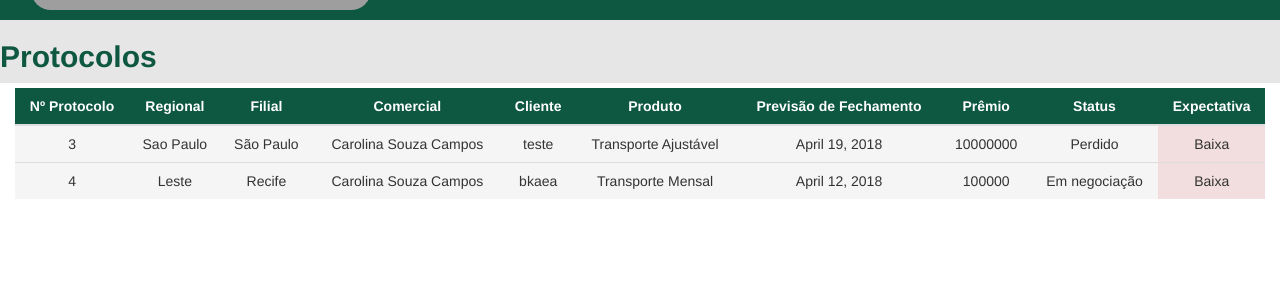
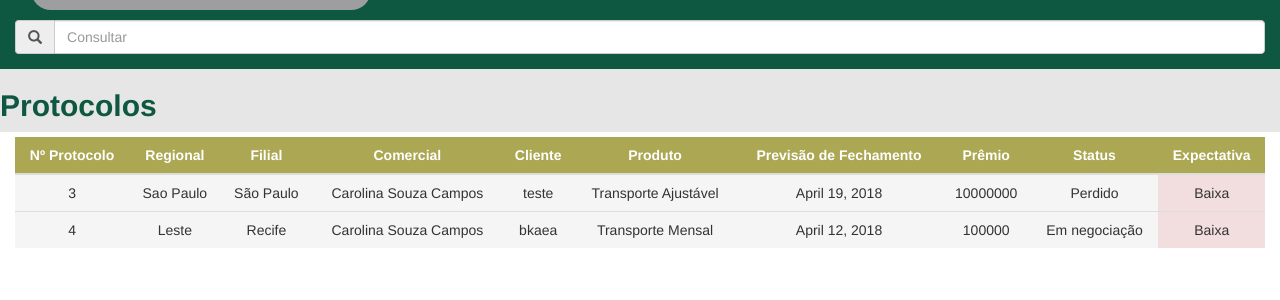
Before and after one commit to nicolasmelo1/berkley, a Django app: page /protocolos/protocolos/ in a window 1280 px wide. Shown: the part 82-382 px from the top of the page. Run offline with Django 3.2, Linux system fonts and the light colour scheme; data comes from the database, SQL or seed files in the repository; both versions use the stored data as it was after the commit; some libraries are stand-ins or nearby versions; grey boxes are pictures that could not be loaded.

Commit message:
Inserção de consulta na tabela de protocolos

```diff
--- a/templates/home/includes/home_include_form.html
+++ b/templates/home/includes/home_include_form.html
@@ -234,7 +234,7 @@
                     </div>
                     <div class="row">
                         <div class="col-sm-12">
-                            <input type="submit" name="salvar" style="background-color: #ffc000" class="btn btn-outline-secondary btn-block" value="Salvar"/>
+                            <input type="submit" name="salvar" style="background-color: #ff9900" class="btn btn-outline-secondary btn-block" value="Salvar"/>
                         </div>
                     </div>
                 </div>
--- a/templates/protocolos/includes/protocolos_include.html
+++ b/templates/protocolos/includes/protocolos_include.html
@@ -1,12 +1,24 @@
 {% block content %}
+    <head>
+        <meta name="viewport" content="width=device-width, initial-scale=1">
+        <title>Quicksearch e bootstrap</title>
+        <script src="https://code.jquery.com/jquery-3.1.1.js"></script>
+        <script src="https://maxcdn.bootstrapcdn.com/bootstrap/3.3.7/js/bootstrap.min.js"></script>
+        <script src="https://cdnjs.cloudflare.com/ajax/libs/jquery.quicksearch/2.3.1/jquery.quicksearch.js"></script>
+        <link rel="stylesheet" href="https://maxcdn.bootstrapcdn.com/bootstrap/3.3.7/css/bootstrap.min.css">
+    </head>
+    <div class="form-group input-group">
+        <span class="input-group-addon"><i class="glyphicon glyphicon-search"></i></span>
+        <input name="consulta" id="txt_consulta" placeholder="Consultar" type="text" class="form-control">
+    </div>
     <div class="row" style="background-color: #e6e6e6">
     <h2 class="display-1" style="color: #0e5741"> <strong>Protocolos</strong> </h2>
     </div>
         <div class="row">
             {% csrf_token %}
             <div class="col-sm-12" style="padding-top: 5px; padding-bottom: 10px;background-color: #ffffff">
-                <table class="table table-hover" style="background-color: #ffffff;">
-                  <thead "thead-dark" style="background-color: #0e5741;">
+                <table id="tabela" class="table table-hover" style="background-color: #ffffff;">
+                  <thead "thead-dark" style="background-color: #aca753;">
                     <tr>
                       <th class="text-center" style="color: #ffffff" scope="col">Nº Protocolo</th>
                       <th class="text-center" style="color: #ffffff" scope="col">Regional</th>
@@ -35,6 +47,9 @@
                             <td class="danger"><center>{{ protocolo.expectativa }}</center></td>
                         </tr>
                     {% endfor %}
+                        <script>
+                            $('input#txt_consulta').quicksearch('table#tabela tbody tr');
+                        </script>
                   </tbody>
                 </table>
             </div>
```
Also changed, not shown: db.sqlite3.
